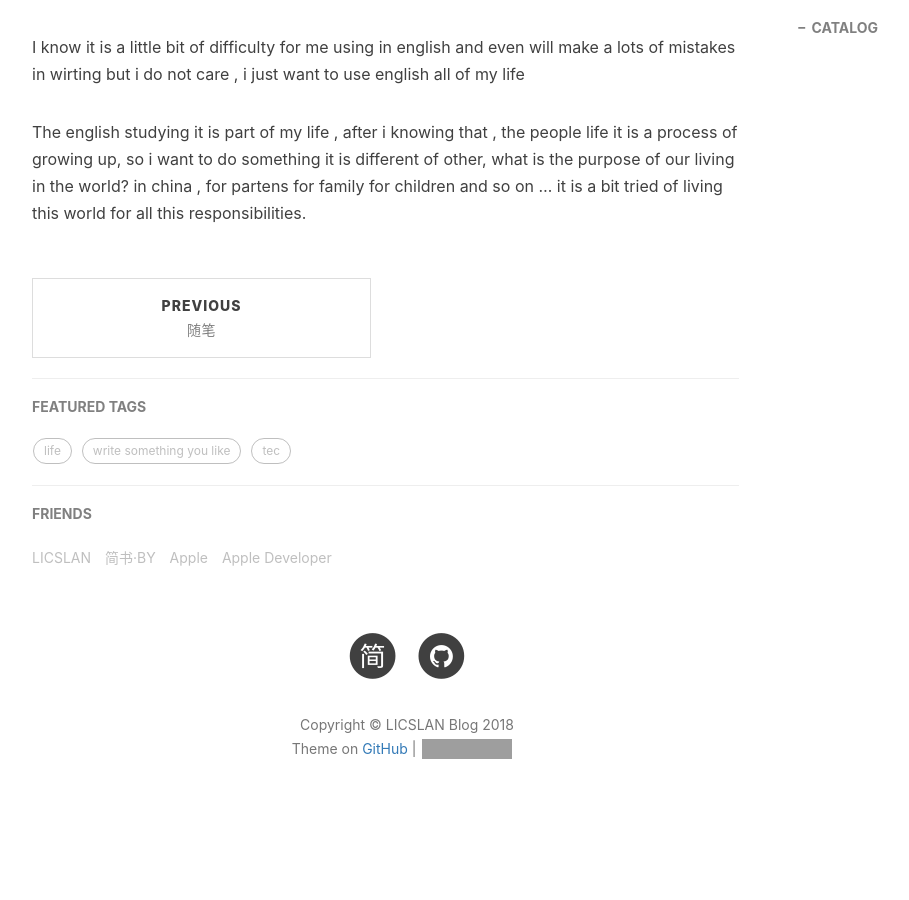
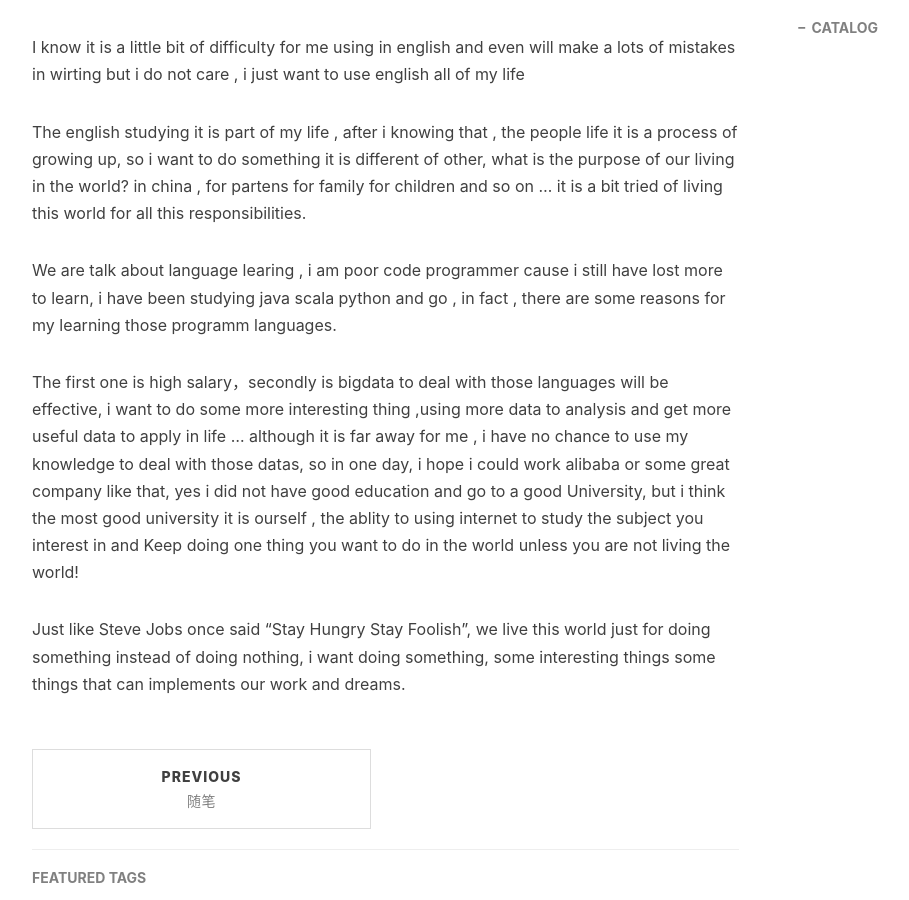
Before and after one commit to licslan/licslan.github.io, a Jekyll site: the page built from _posts/2018-12-23-学习多种语言的想法.md, in a window 1280 px wide and 900 px high, scrolled down 677 px. Shown: the whole window, without its empty margins (233-1142 px from the left). Built offline with Jekyll 4.4.1, drawn with Linux system fonts in a browser that asks for light colours; nearby versions of some CDN libraries; comment, search, counter and statistics services are not loaded; before the commit the page ends 1530 px from its top, so only the background shows below that; grey boxes are pictures that could not be loaded.

Commit message:
Update 2018-12-23-学习多种语言的想法.md

```diff
--- a/_posts/2018-12-23-学习多种语言的想法.md
+++ b/_posts/2018-12-23-学习多种语言的想法.md
@@ -16,3 +16,9 @@ I live in wuhan china, a Small village , i love my family even though it is the
 I know it is a little bit of difficulty for me using in english and even will make a lots of mistakes in wirting  but i do not care , i just want to use english all of my life <br>
 
 The english studying  it is part of  my life , after i knowing that , the people life it is a process of growing up, so i want to do something it is different of other, what is the purpose of our living in the world?  in china , for partens for family for children and so on ... it is a bit tried of living this world for all this responsibilities.<br>
+
+We are talk about language learing ,  i am poor code programmer cause i still have lost more to learn, i have been studying java scala python and go , in fact , there are some reasons for my learning those programm languages.<br>
+
+The first one is high salary，secondly is bigdata to deal with those languages will be effective, i want to do some more interesting thing ,using more data to analysis and get more useful data to apply in life ... although it is far away for me , i have no chance to use my knowledge to deal with those datas, so in one day, i hope i could work alibaba or some great company like that, yes i did not have good education and go to a good University,  but i think the most good university it is ourself , the ablity to using internet to study the subject you interest in and Keep doing one thing you want to do in the world unless you are not living the world!<br>
+
+Just like Steve Jobs once said "Stay Hungry Stay Foolish", we live this world just for doing something instead of doing nothing, i want doing something, some interesting things some things that can implements our work and dreams.
```
